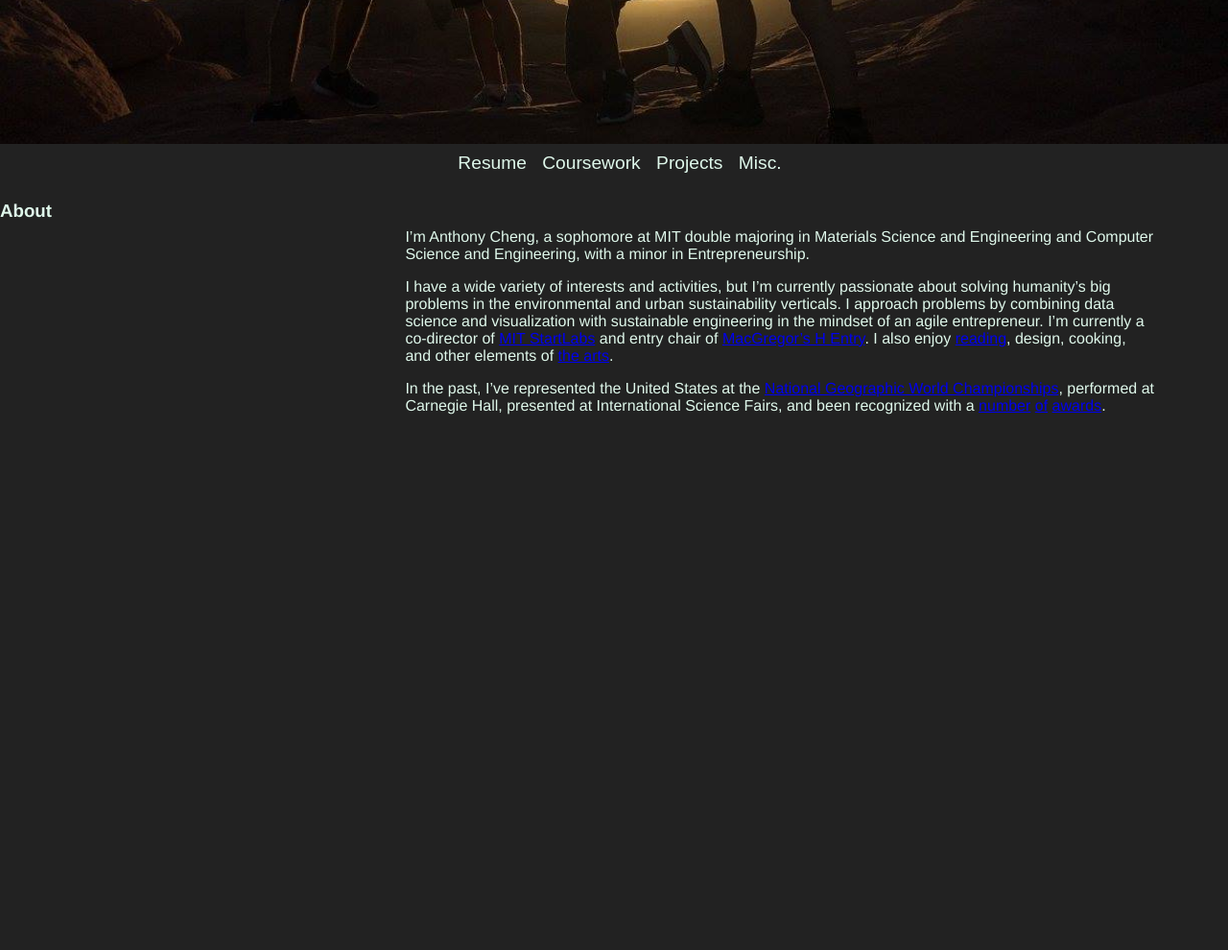
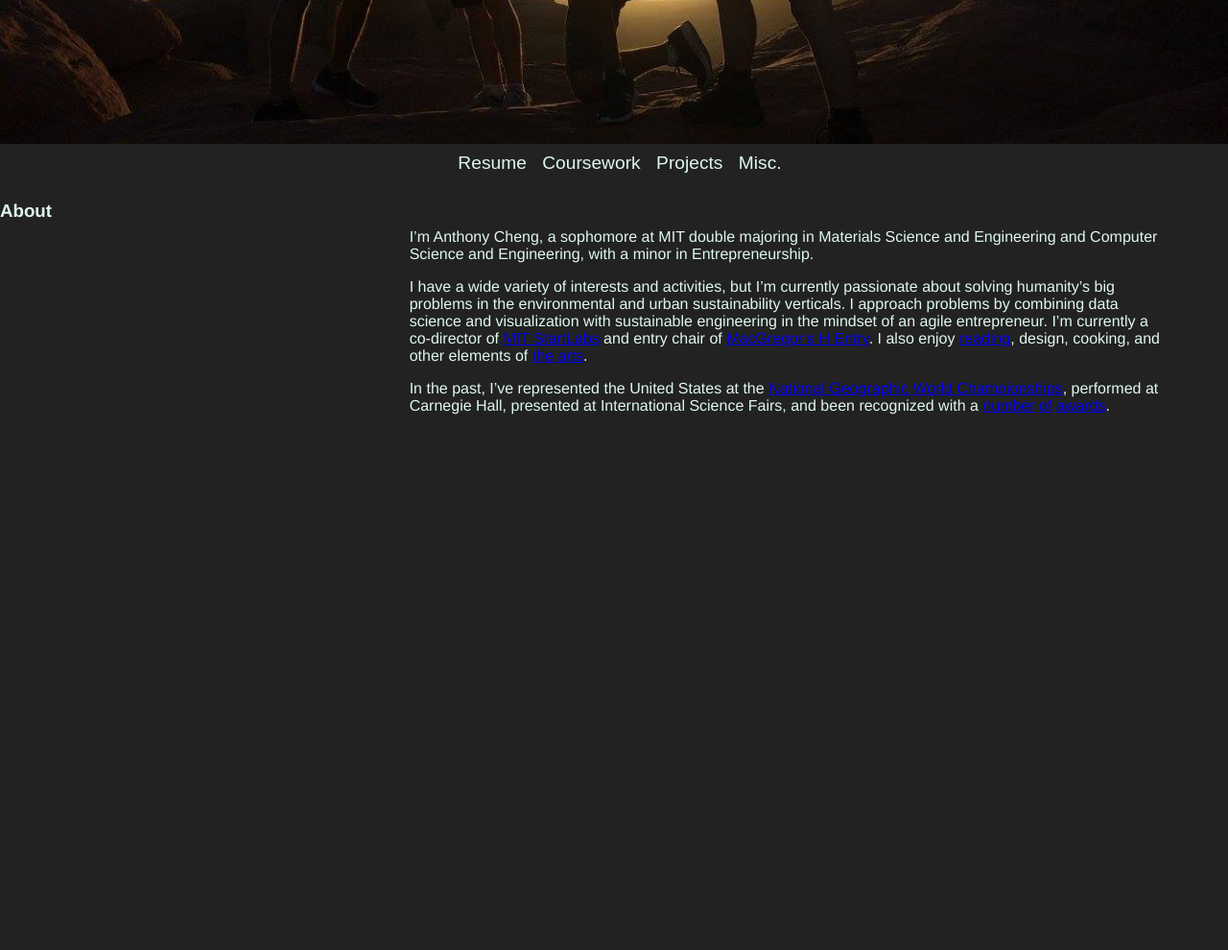
Before and after one commit to acheng98/acheng98.github.io, a PHP site: page / in a window 1280 px wide. Shown: the part 650-1640 px from the top of the page at 96% size. Run offline with PHP 8.4, Linux system fonts and the light colour scheme; some libraries are stand-ins or nearby versions.

Commit message:
update grid

```diff
--- a/styles.css
+++ b/styles.css
@@ -42,8 +42,8 @@ body {
   height: 100%;
   width: 100%;
   display: grid;
-  grid-template-columns: 33% 66%;
-  grid-template-rows: 100%;
+  grid-template-columns: 1fr 2fr;
+  grid-template-rows: 1fr;
   grid-gap: 0 0;
 }
 
```
